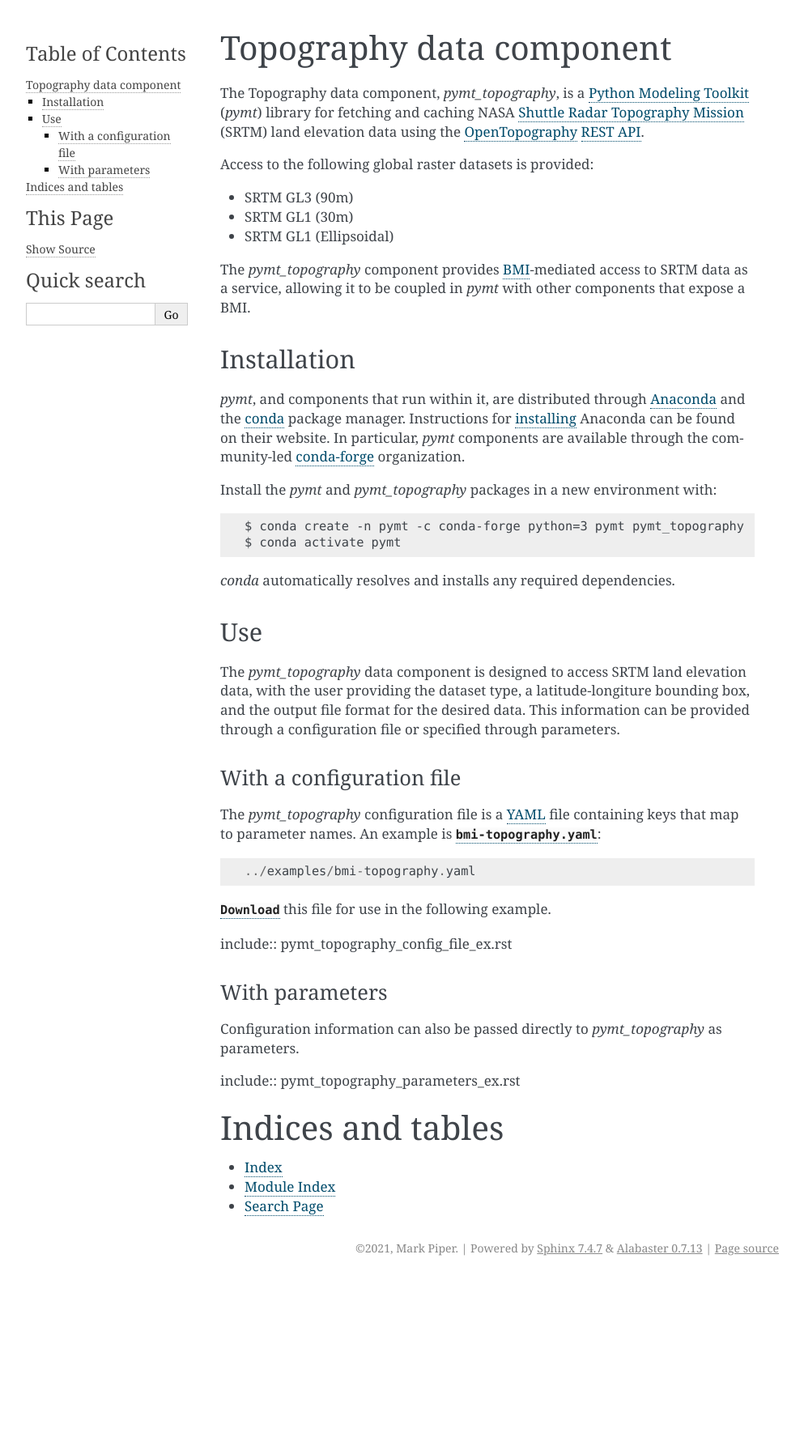
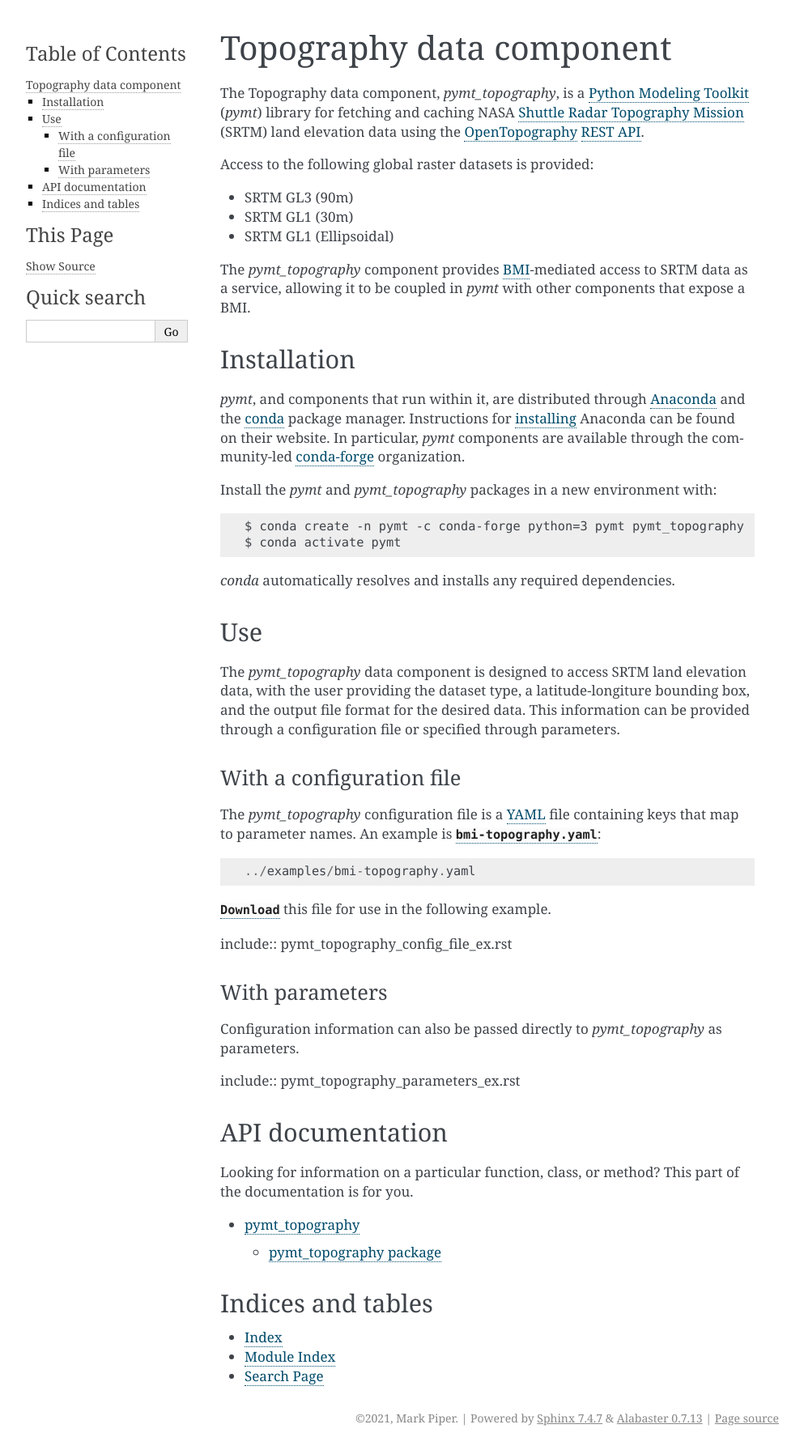
Before and after one commit to pymt-lab/pymt_topography, a Sphinx documentation site: the page built from docs/index.rst, in a window 1280 px wide. Shown: the whole page at 81% size, without its empty margins (148-1141 px from the left). Built offline with Sphinx 7.4.7, drawn with Linux system fonts in a browser that asks for light colours; before the commit the page ends 1581 px from its top, so only the background shows below that.

```diff
--- a/docs/conf.py
+++ b/docs/conf.py
@@ -32,7 +32,7 @@ import pymt_topography
 
 # Add any Sphinx extension module names here, as strings. They can be
 # extensions coming with Sphinx (named 'sphinx.ext.*') or your custom ones.
-extensions = ['sphinx.ext.autodoc', 'sphinx.ext.viewcode']
+extensions = ['sphinx.ext.autodoc', 'sphinx.ext.napoleon', 'sphinx.ext.viewcode']
 
 # Add any paths that contain templates here, relative to this directory.
 templates_path = ['_templates']
--- a/docs/index.rst
+++ b/docs/index.rst
@@ -69,8 +69,20 @@ Configuration information can also be passed directly to *pymt_topography* as pa
 include:: pymt_topography_parameters_ex.rst
 
 
+API documentation
+-----------------
+
+Looking for information on a particular function, class, or method?
+This part of the documentation is for you.
+
+.. toctree::
+   :maxdepth: 2
+
+   modules
+
+
 Indices and tables
-==================
+------------------
 * :ref:`genindex`
 * :ref:`modindex`
 * :ref:`search`
--- /dev/null
+++ b/docs/modules.rst
@@ -0,0 +1,7 @@
+pymt_topography
+===============
+
+.. toctree::
+   :maxdepth: 4
+
+   pymt_topography
```
Also changed, not shown: docs/pymt_topography.rst (added, +21 -0 lines).
